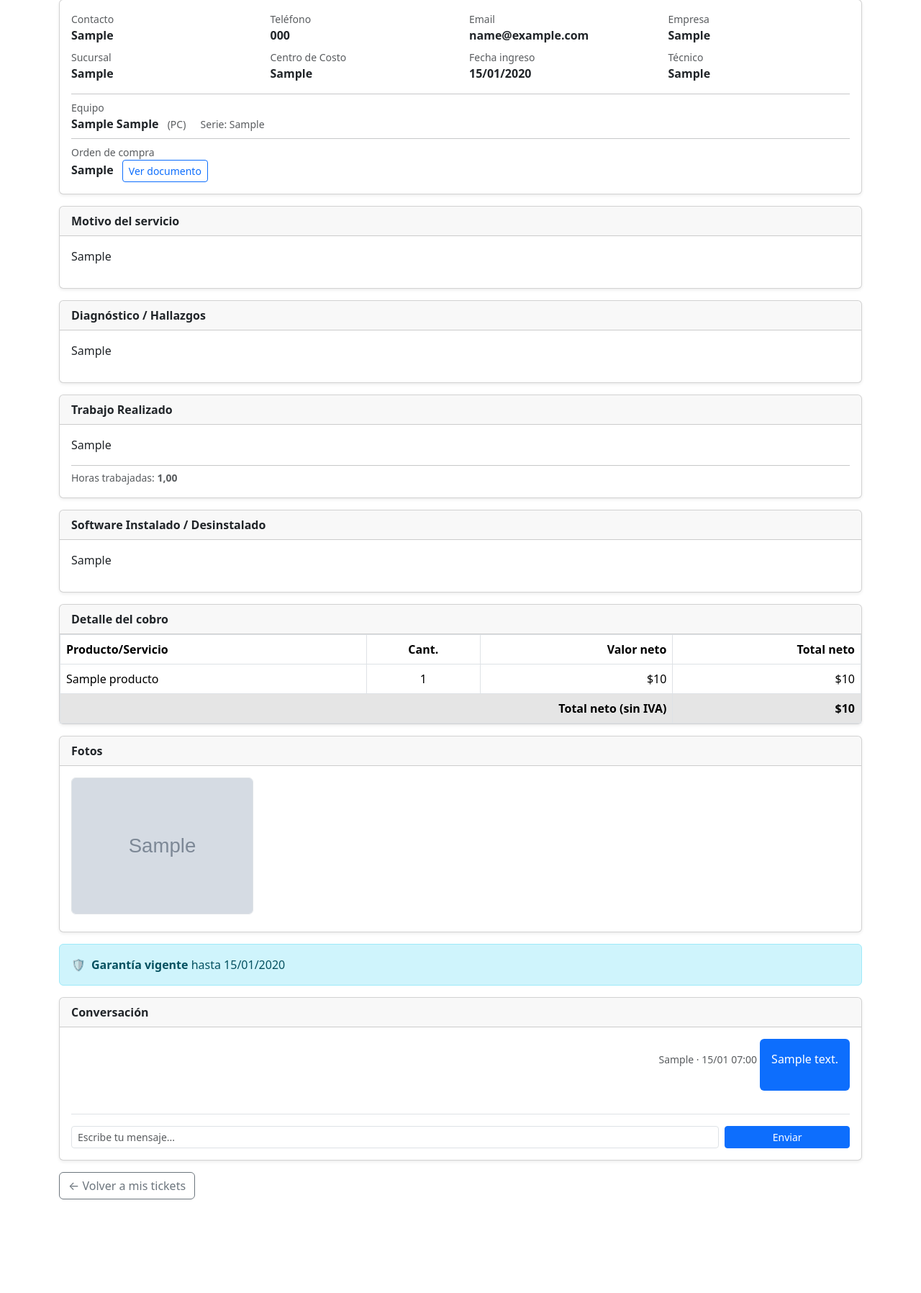
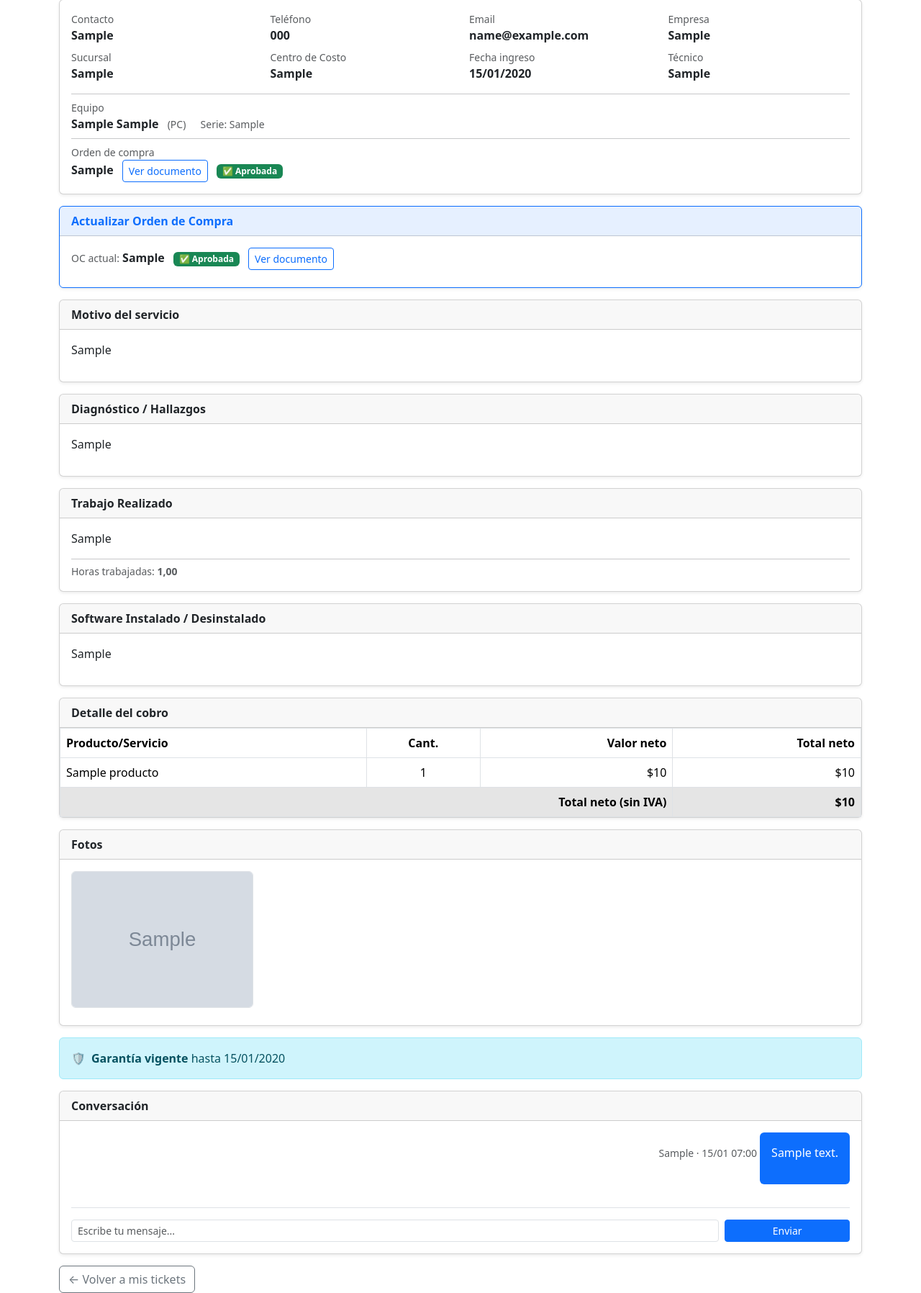
Before and after one commit to ccespedesdevia/erp-taller, a Django app: page /portal/ordenes/1/ in a window 1280 px wide. Shown: the part 186-1982 px from the top of the page at 72% size. Before the commit the page ends 1852 px from the top, so only its background shows below. Run offline with Django 4.2, Linux system fonts and the light colour scheme; a user stored in the database is signed in; tables that the repository leaves empty hold one stand-in row (values such as "Sample post"); grey boxes marked "Sample" are stand-in pictures.

Commit message:
OC submission from portal + approval field

```diff
--- a/ordenes/admin.py
+++ b/ordenes/admin.py
@@ -37,7 +37,7 @@ class ComentarioInline(admin.TabularInline):
 
 @admin.register(OrdenServicio)
 class OrdenServicioAdmin(admin.ModelAdmin):
-    list_display = ['codigo_seguimiento', '__str__', 'estado', 'tecnico', 'fecha_ingreso', 'horas_trabajadas', 'garantia_fin']
+    list_display = ['codigo_seguimiento', '__str__', 'estado', 'tecnico', 'oc_aprobada', 'fecha_ingreso', 'horas_trabajadas', 'garantia_fin']
     list_filter = ['estado', 'tecnico']
     search_fields = ['cliente__razon_social', 'equipo__numero_serie', 'tecnico']
     inlines = [RepuestoUsadoInline, FotoOrdenInline, ComentarioInline]
@@ -47,7 +47,7 @@ class OrdenServicioAdmin(admin.ModelAdmin):
         ('Fechas', {'fields': ['fecha_ingreso', 'fecha_inicio', 'fecha_termino', 'fecha_entrega']}),
         ('Trabajo', {'fields': ['motivo', 'diagnostico', 'trabajo_realizado', 'software_instalado']}),
         ('Horas y Garantía', {'fields': ['horas_trabajadas', 'estado', 'garantia_fin']}),
-        ('Documentos', {'fields': ['orden_compra_cliente', 'orden_compra_archivo']}),
+        ('Documentos', {'fields': ['orden_compra_cliente', 'orden_compra_archivo', 'oc_aprobada']}),
         ('Interno', {'fields': ['notas_internas']}),
     )
     readonly_fields = ['fecha_ingreso']
--- a/ordenes/models.py
+++ b/ordenes/models.py
@@ -39,6 +39,7 @@ class OrdenServicio(models.Model):
     centro_costo = models.CharField('Centro de costo', max_length=200, blank=True)
     orden_compra_cliente = models.CharField('Orden de compra', max_length=100, blank=True, help_text='N° de OC del cliente')
     orden_compra_archivo = models.FileField('Documento OC', upload_to='ordenes_oc/', blank=True, null=True)
+    oc_aprobada = models.BooleanField('OC aprobada', default=False)
     created_at = models.DateTimeField('Creado', auto_now_add=True)
     updated_at = models.DateTimeField('Actualizado', auto_now=True)
 
--- a/portal/templates/portal/orden_detail.html
+++ b/portal/templates/portal/orden_detail.html
@@ -56,9 +56,48 @@
         {% if orden.orden_compra_archivo %}
         <a href="{{ orden.orden_compra_archivo.url }}" target="_blank" class="btn btn-sm btn-outline-primary ms-2">Ver documento</a>
         {% endif %}
+        <span class="badge bg-{% if orden.oc_aprobada %}success{% else %}warning{% endif %} ms-2">{% if orden.oc_aprobada %}✅ Aprobada{% else %}⏳ Pendiente{% endif %}</span>
         {% endif %}
     </div>
 </div>
+
+<!-- OC Card: always show if ticket is pendiente/en_curso, for client to add OC -->
+{% if orden.estado == 'pendiente' or orden.estado == 'en_curso' %}
+<div class="card shadow-sm mb-3 border-primary">
+    <div class="card-header bg-primary bg-opacity-10 text-primary fw-bold">
+        {% if orden.orden_compra_cliente %}Actualizar Orden de Compra{% else %}Ingresar Orden de Compra{% endif %}
+    </div>
+    <div class="card-body">
+        {% if orden.orden_compra_cliente %}
+        <div class="mb-2">
+            <small class="text-muted">OC actual:</small>
+            <strong>{{ orden.orden_compra_cliente }}</strong>
+            <span class="badge bg-{% if orden.oc_aprobada %}success{% else %}warning{% endif %} ms-2">
+                {% if orden.oc_aprobada %}✅ Aprobada{% else %}⏳ Pendiente{% endif %}
+            </span>
+            {% if orden.orden_compra_archivo %}
+            <a href="{{ orden.orden_compra_archivo.url }}" target="_blank" class="btn btn-sm btn-outline-primary ms-2">Ver documento</a>
+            {% endif %}
+        </div>
+        {% endif %}
+        {% if not orden.oc_aprobada %}
+        <form method="post" action="{% url 'portal_subir_oc' orden.pk %}" enctype="multipart/form-data" class="row g-2">
+            {% csrf_token %}
+            <div class="col-md-6">
+                <input type="text" name="orden_compra_cliente" class="form-control form-control-sm" placeholder="N° de orden de compra" value="{{ orden.orden_compra_cliente }}">
+            </div>
+            <div class="col-md-4">
+                <input type="file" name="orden_compra_archivo" class="form-control form-control-sm" accept=".pdf,.png,.jpg,.jpeg">
+            </div>
+            <div class="col-md-2">
+                <button class="btn btn-primary btn-sm w-100">Guardar OC</button>
+            </div>
+        </form>
+        <div class="form-text mt-1">Sube el documento de la orden de compra (PDF o imagen) para que el técnico lo revise.</div>
+        {% endif %}
+    </div>
+</div>
+{% endif %}
 
 <!-- Motivo -->
 {% if orden.motivo %}
--- a/portal/templates/portal/seguir_resultado.html
+++ b/portal/templates/portal/seguir_resultado.html
@@ -52,6 +52,7 @@
                 {% if orden.orden_compra_archivo %}
                 <a href="{{ orden.orden_compra_archivo.url }}" target="_blank" class="btn btn-sm btn-outline-primary ms-2">Ver documento</a>
                 {% endif %}
+                <span class="badge bg-{% if orden.oc_aprobada %}success{% else %}warning{% endif %} ms-2">{% if orden.oc_aprobada %}✅ Aprobada{% else %}⏳ Pendiente{% endif %}</span>
                 {% endif %}
             </div>
         </div>
--- a/portal/urls.py
+++ b/portal/urls.py
@@ -10,5 +10,6 @@ urlpatterns = [
     path('ordenes/<int:pk>/', views.orden_detail, name='portal_orden_detail'),
     path('seguir/', views.seguir_ticket, name='portal_seguir'),
     path('comentar/<int:pk>/', views.comentar_ticket, name='portal_comentar'),
+    path('oc/<int:pk>/', views.subir_oc, name='portal_subir_oc'),
     path('pdf/<int:pk>/', views.ticket_pdf, name='portal_ticket_pdf'),
 ]
--- a/portal/views.py
+++ b/portal/views.py
@@ -108,6 +108,35 @@ def seguir_ticket(request):
     return render(request, 'portal/seguir_form.html')
 
 
+@login_required
+def subir_oc(request, pk):
+    try:
+        cliente = request.user.cliente
+    except Cliente.DoesNotExist:
+        return render(request, 'portal/error.html', {'mensaje': 'Usuario no vinculado.'})
+
+    orden = get_object_or_404(OrdenServicio, pk=pk, cliente=cliente)
+    if orden.estado not in ('pendiente', 'en_curso'):
+        messages.error(request, 'No puedes modificar la OC en este estado.')
+        return redirect('portal_orden_detail', pk=pk)
+
+    if request.method == 'POST':
+        oc_numero = request.POST.get('orden_compra_cliente', '').strip()
+        oc_archivo = request.FILES.get('orden_compra_archivo')
+        if oc_numero:
+            orden.orden_compra_cliente = oc_numero
+        if oc_archivo:
+            orden.orden_compra_archivo = oc_archivo
+        if oc_numero or oc_archivo:
+            orden.oc_aprobada = False
+            orden.save()
+            messages.success(request, 'Orden de compra registrada. El técnico la revisará.')
+        else:
+            messages.error(request, 'Ingresa al menos el número de OC.')
+
+    return redirect('portal_orden_detail', pk=pk)
+
+
 def ticket_pdf(request, pk):
     orden = get_object_or_404(OrdenServicio, pk=pk)
     return render(request, 'portal/ticket_pdf.html', {'orden': orden})
```
Also changed, not shown: ordenes/migrations/0005_ordenservicio_oc_aprobada.py (added).
